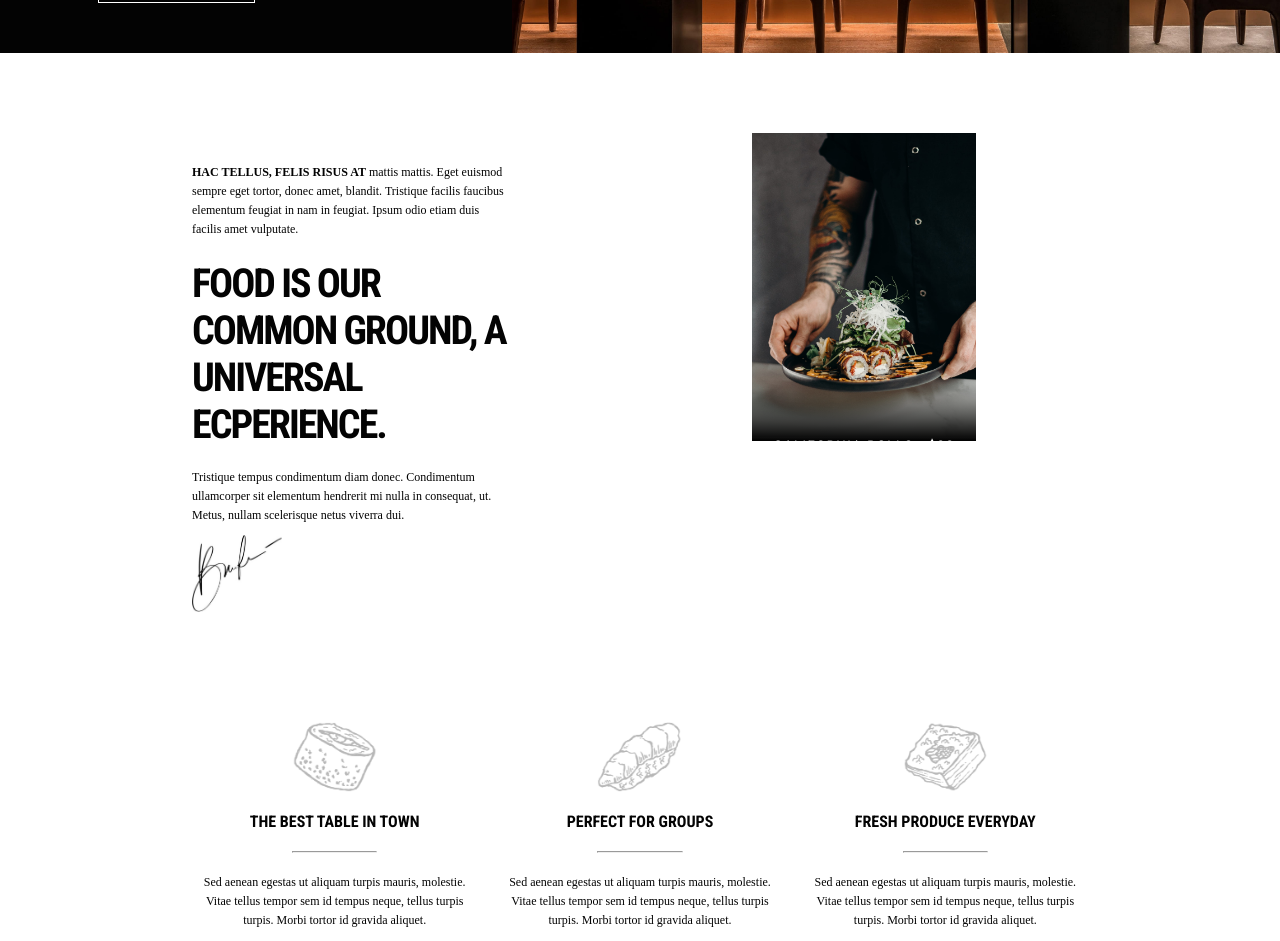
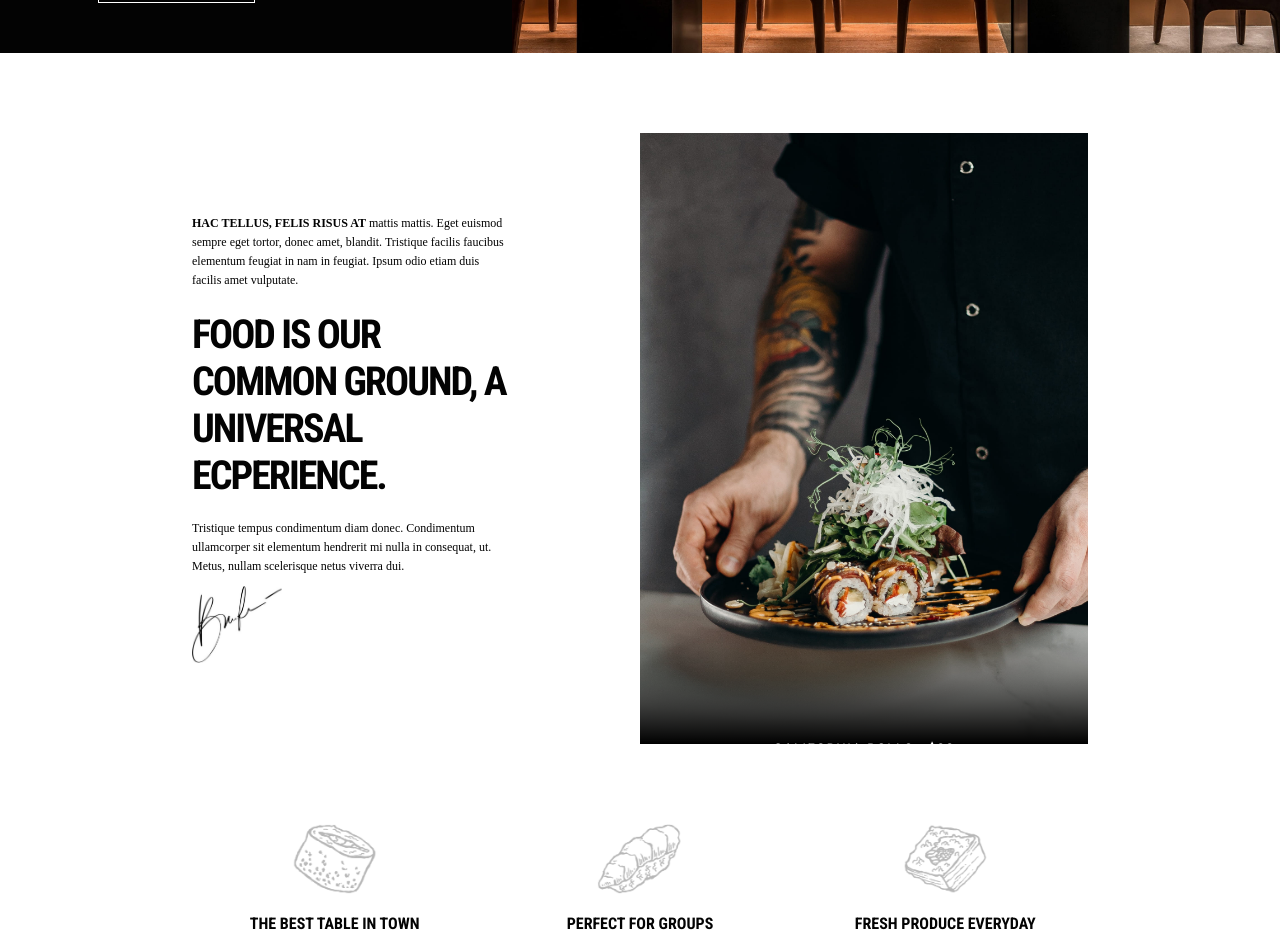
Before and after one commit to Giaki22/proj-html-vuejs, a Vue app: page / in a window 1280 px wide. Shown: the part 520-1461 px from the top of the page. Built offline with nearby package versions, Linux system fonts and the light colour scheme; a web font is replaced by a local one.

Commit message:
+ Small image fix for counting 21 commits (My age on my next birthday :D)

```diff
--- a/src/components/Components/firstTile.vue
+++ b/src/components/Components/firstTile.vue
@@ -8,7 +8,7 @@
                 <img src="../../../public/img/signature.jpg" alt="">
             </div>
             <div class="pic">
-                <div class="pic">
+                <div class="picontent">
                     <img src="../../../public/img/info22x.jpg" alt="">
                     <div class="overlay"></div>
                     <div class="pop-up">California Rolls - $22</div>
@@ -54,14 +54,14 @@ main{
     display: flex;
     flex-flow: column nowrap;
     .top{
-        margin-top: 3.125rem;
+        margin-top: 50px;
         display: flex;
         flex-flow: row wrap;
         .text{
             display: flex;
             flex-flow: column nowrap;
             justify-content: center;
-            gap: .625rem;
+            gap: 10px;
             @include containerS;
             p{
                 @include containerM;
@@ -74,7 +74,7 @@ main{
             }
             h2{
                 @include containerM;
-                padding: .625rem 0;
+                padding: 10px 0;
                 margin: 0;
                 @include subTitle($primary);
             }
@@ -89,7 +89,7 @@ main{
             text-align: center;
             &:hover{
                 .pop-up{
-                    bottom: 1.25rem;
+                    bottom: 20px;
                 }
             }
             .overlay{
@@ -104,36 +104,39 @@ main{
                 @include subTitle($secondary);
                 width: 100%;
                 background: transparent;
-                font-size: 16px;
-                letter-spacing: .0625rem;
+                font-size: 1rem;
+                letter-spacing: 1px;
                 position: absolute;
-                bottom: -0.9375rem;
+                bottom: -15px;
                 left: 50%;
                 transform: translate(-50%);
                 transition: bottom .5s ease-in-out;
             }
-            img{
+            img, .picontent{
                 width: 100%;
+            }
+            .picontent{
+                position: relative;
             }
         }
     }
     .bottom{
-        margin: 3.125rem 0;
+        margin: 50px 0;
         display: flex;
-        gap: 1.25rem;
+        gap: 20px;
         .table, .groups, .products{
             @include containerXS;
             display: flex;
             flex-flow: column nowrap;
             align-items: center;
             justify-content: center;
-            gap: 1.25rem;
+            gap: 20px;
             img{
                 width: 30%;
             }
             h3{
                 @include title($primary);
-                font-size: 16px;
+                font-size: 1rem;
             }
             hr{
                 width: 30%;
```
